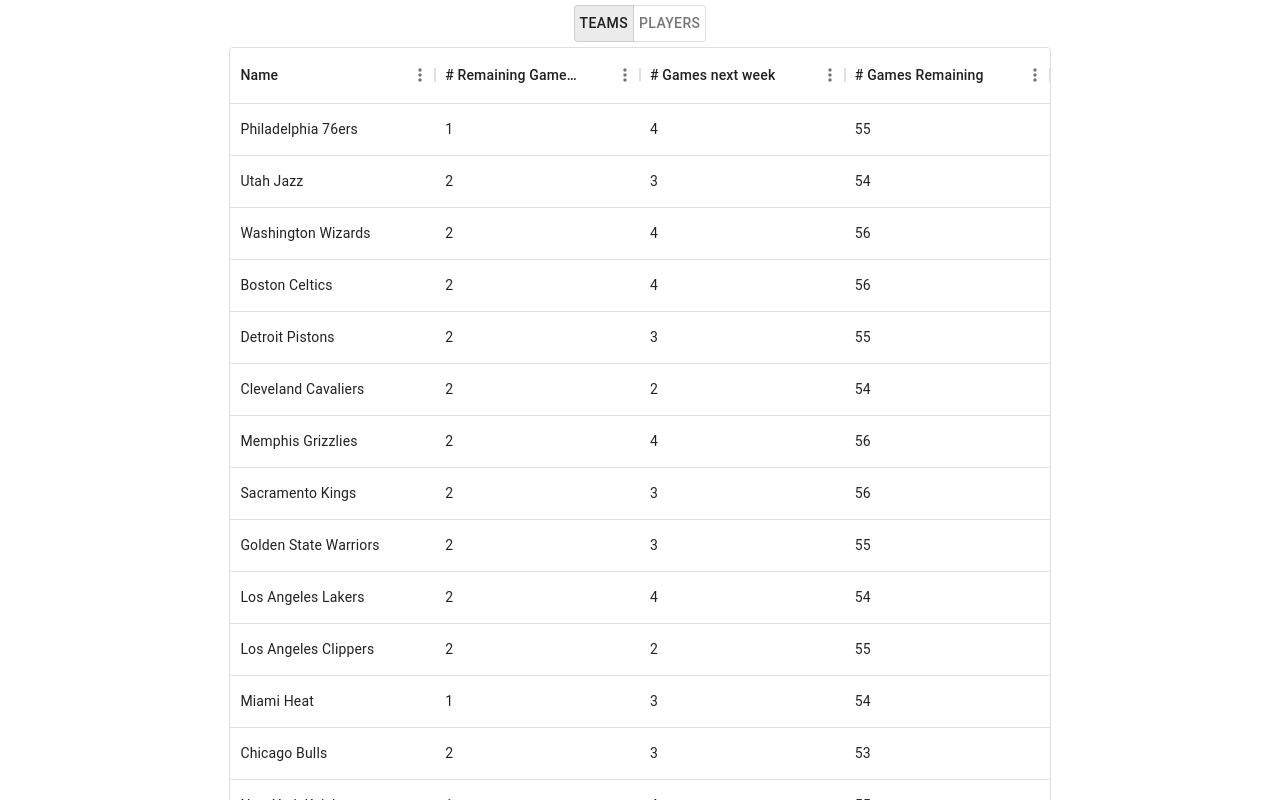
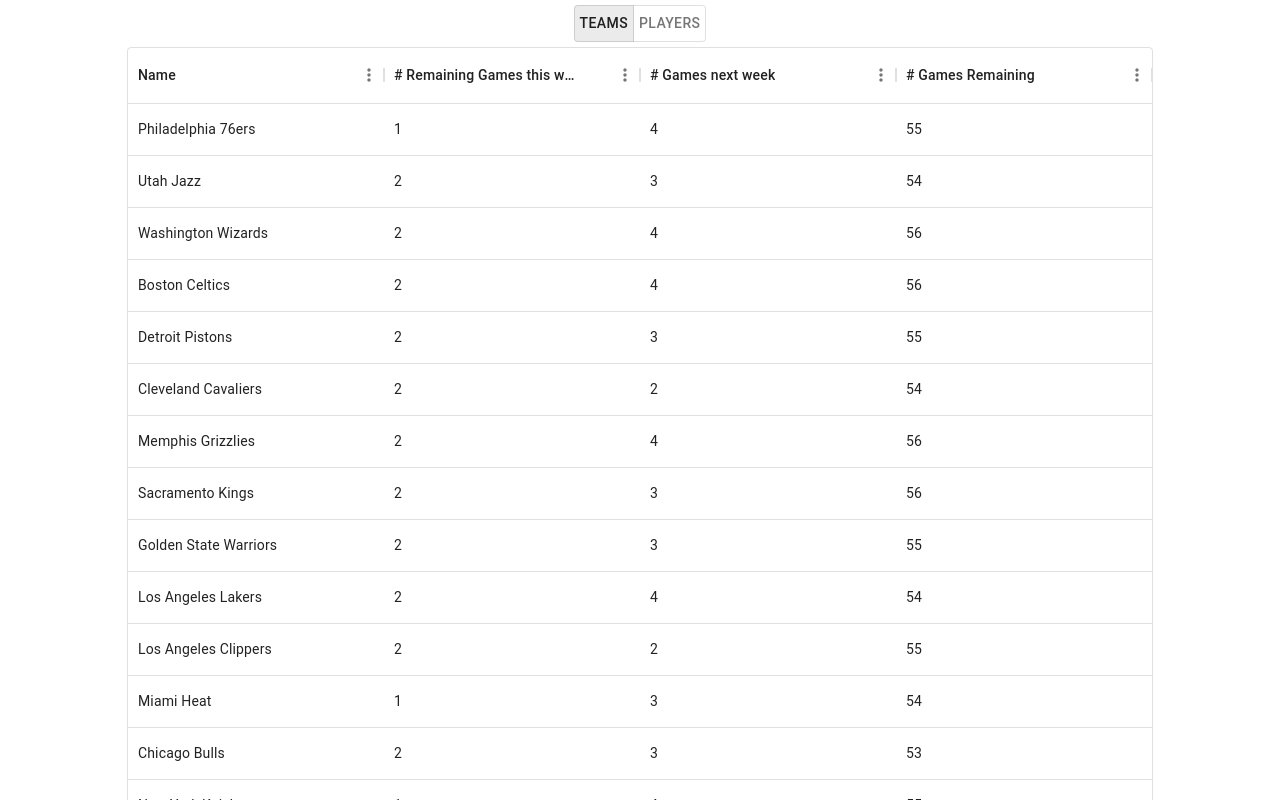
Before and after one commit to rrout2/test-fantasy-tool, a React (Create React App) app: page / in a window 1280 px wide. Shown: the top 800 px of the page. Built offline with nearby package versions, Linux system fonts and the light colour scheme.

Commit message:
cleaner widths

```diff
--- a/src/components/PlayerTable.tsx
+++ b/src/components/PlayerTable.tsx
@@ -33,15 +33,12 @@
 export default function PlayerTable() {
     const [playerList, setPlayerList] = useState<Player[]>([]);
     const today = useToday();
-    let screenWidth = useScreenWidth();
+    const screenWidth = useScreenWidth();
     const isSmallScreen = useIsSmallScreen();
-    if (!isSmallScreen) {
-        screenWidth *= 0.8;
-    }
     const screenHeight = useScreenHeight();
     useEffect(() => {
         setPlayerList(
-            (playersJson as any[]).map(player => {
+            playersJson.map(player => {
                 const matchupsPerWeek = new Map<FantasyWeek, number>();
                 let remainingGamesThisWeek = 0;
 
@@ -84,18 +81,16 @@
     }
 
     const columns: GridColDef[] = [
-        {field: 'teamName', headerName: 'Team', width: screenWidth * 0.2},
+        {field: 'teamName', headerName: 'Team'},
 
-        {field: 'name', headerName: 'Name', width: screenWidth * 0.2},
+        {field: 'name', headerName: 'Name'},
         {
             field: 'numMatchups',
             headerName: '# Remaining Games',
-            width: screenWidth * 0.2,
         },
         {
             field: 'remainingGamesThisWeek',
             headerName: '# Remaining Games this week',
-            width: screenWidth * 0.2,
         },
         {
             field: '',
@@ -103,13 +98,19 @@
                 return params.row.matchupsPerWeek.get(getWhichWeek(new Date()));
             },
             headerName: '# Games this Week',
-            width: screenWidth * 0.2,
         },
     ];
     return (
         <DataGrid
             rows={playerList}
-            columns={columns}
+            columns={columns.map(c => {
+                return {
+                    ...c,
+                    width: isSmallScreen
+                        ? screenWidth / columns.length
+                        : (screenWidth / columns.length) * 0.8,
+                };
+            })}
             initialState={{
                 pagination: {
                     paginationModel: {
--- a/src/components/TeamTable.tsx
+++ b/src/components/TeamTable.tsx
@@ -23,26 +23,11 @@
 export default function TeamTable() {
     const today = useToday();
     const [teamList, setTeamList] = useState<Team[]>([]);
-    let screenWidth = useScreenWidth();
+    const screenWidth = useScreenWidth();
     const isSmallScreen = useIsSmallScreen();
-    if (!isSmallScreen) {
-        screenWidth *= 0.8;
-    }
-
-    function getCurrentWeek() {
-        return getWhichWeek(today);
-    }
-
-    function isAfterToday(date: Date | string) {
-        let d: Date;
-        if (!(date instanceof Date)) {
-            d = new Date(date);
-        } else {
-            d = date;
-        }
-
-        return d.getTime() >= today.getTime();
-    }
+    // if (!isSmallScreen) {
+    //     screenWidth *= 0.8;
+    // }
 
     useEffect(() => {
         setTeamList(
@@ -78,21 +63,33 @@
         );
     }, [today]);
 
+    function getCurrentWeek() {
+        return getWhichWeek(today);
+    }
+
+    function isAfterToday(date: Date | string) {
+        let d: Date;
+        if (!(date instanceof Date)) {
+            d = new Date(date);
+        } else {
+            d = date;
+        }
+
+        return d.getTime() >= today.getTime();
+    }
+
     const columns: GridColDef[] = [
         {
             field: isSmallScreen ? 'abbr' : 'name',
             headerName: 'Name',
-            width: screenWidth * 0.2,
         },
         {
             field: 'remainingGamesThisWeek',
             headerName: '# Remaining Games this week',
-            width: screenWidth * 0.2,
         },
         {
             field: 'gamesNextWeek',
             headerName: '# Games next week',
-            width: screenWidth * 0.2,
         },
         {
             field: 'teamMatchups',
@@ -100,14 +97,20 @@
                 return params.value.length;
             },
             headerName: '# Games Remaining',
-            width: screenWidth * 0.2,
         },
     ];
 
     return (
         <DataGrid
             rows={teamList}
-            columns={columns}
+            columns={columns.map(c => {
+                return {
+                    ...c,
+                    width: isSmallScreen
+                        ? screenWidth / columns.length
+                        : (screenWidth / columns.length) * 0.8,
+                };
+            })}
             initialState={{
                 pagination: {
                     paginationModel: {
```
